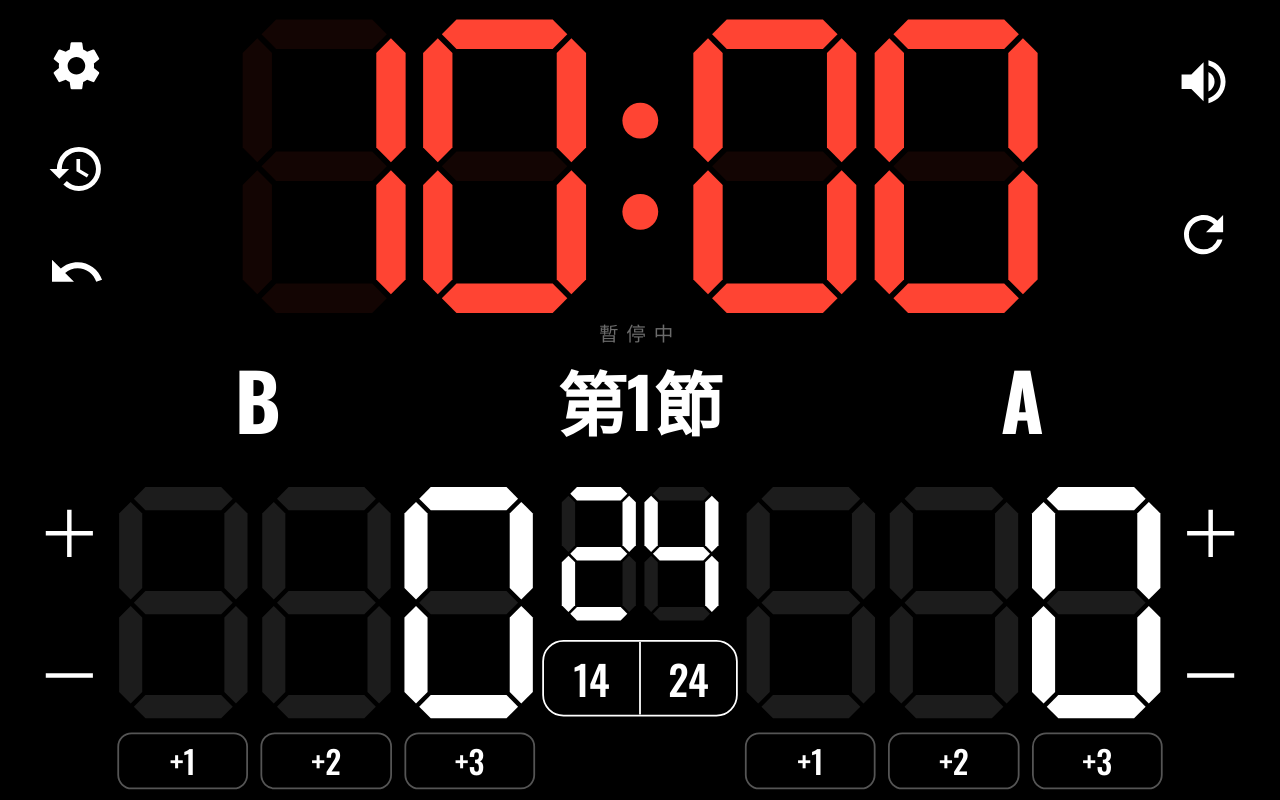
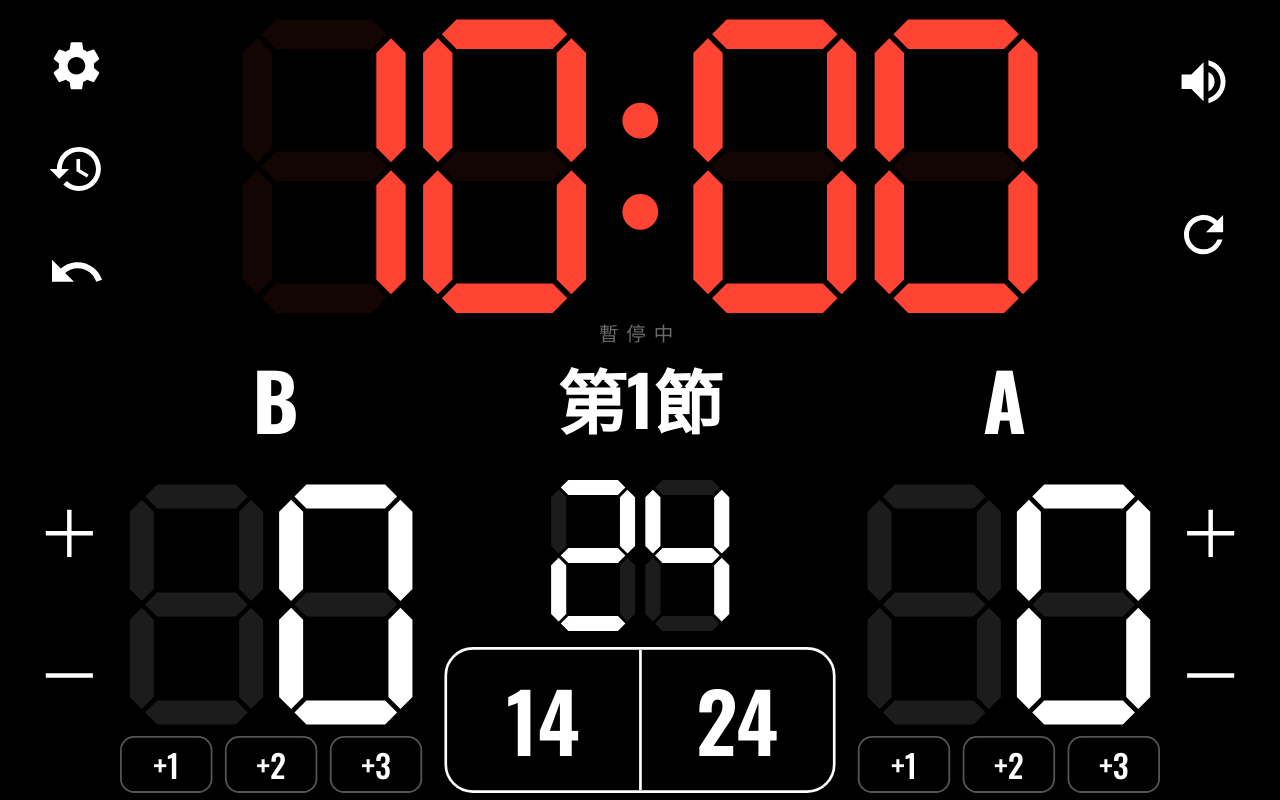
Before and after one commit to Acegalaxy2328/NTUbasketball-scoreboard, a plain HTML site: page index.html in a window 1280 px wide. Drawn offline with nearby package versions, Linux system fonts and the light colour scheme.

Commit message:
節次改用自製選單（修正 iOS 閃退）、比分兩位數、放大小表按鍵
Co-Authored-By: Claude Opus 5.5 <noreply@anthropic.com>
Claude-Session: https://claude.ai/code/session_01XL9Cv89tuQWwPDsXF1mAiK

```diff
--- a/index.html
+++ b/index.html
@@ -41,17 +41,22 @@
   #gameDisp{left:120px;width:1160px;top:22px;height:330px;--h:330px;color:var(--clock);--ghost:.075;--gap:20px}
   #pausedTag{left:0;width:1400px;top:358px;text-align:center;font-size:22px;color:#6b6b6b;letter-spacing:.4em;pointer-events:none}
 
-  .team,#periodSel{top:392px;height:112px;background:transparent;border:0;color:#fff;text-align:center;
+  .team,#periodBtn{top:392px;height:112px;background:transparent;border:0;color:#fff;text-align:center;
     font-family:var(--labelFont);font-weight:700;outline:none;padding:0;border-radius:0;
     border-bottom:3px solid transparent;-webkit-appearance:none;appearance:none}
   .team{width:400px;font-size:88px;-webkit-user-select:text;user-select:text}
   .team:focus{border-bottom-color:#555}
-  #teamL{left:70px} #teamR{left:930px}
-  #periodSel{left:470px;width:460px;font-size:78px;text-align-last:center;cursor:pointer;font-family:var(--labelFont)}
-  #periodSel option{background:#111;color:#fff;font-size:20px}
+  #teamL{left:90px} #teamR{left:910px}
+  #periodBtn{left:470px;width:460px;font-size:78px;cursor:pointer;line-height:112px;white-space:nowrap}
+  #periodBtn:active{color:#bbb}
+  .pgrid{display:grid;grid-template-columns:repeat(4,1fr);gap:12px;padding:18px 0 4px}
+  .pgrid button{background:#222;border:2px solid #3a3a3a;border-radius:14px;padding:18px 4px;font-size:20px;font-weight:700;color:#eee}
+  .pgrid button.cur{background:#fff;color:#000;border-color:#fff}
+  .pgrid button:active{background:#444}
 
-  .score{top:548px;width:470px;height:260px;--h:260px;color:#fff;--ghost:.11;--gap:16px;cursor:default}
-  #scoreL{left:112px} #scoreR{left:818px}
+  .score{top:545px;width:340px;height:270px;--h:270px;color:#fff;--ghost:.11;--gap:18px;cursor:default}
+  .score.three{top:585px;height:190px;--h:190px;--gap:12px}
+  #scoreL{left:115px} #scoreR{left:945px}
 
   .pm{width:100px;height:120px;display:flex;align-items:center;justify-content:center;border-radius:18px}
   .pm svg{width:60px;height:60px;stroke:#fff;stroke-width:5;stroke-linecap:square}
@@ -59,14 +64,14 @@
   #Lplus{left:8px;top:540px} #Lminus{left:8px;top:700px}
   #Rplus{left:1292px;top:540px} #Rminus{left:1292px;top:700px}
 
-  .addRow{top:824px;width:470px;height:64px;display:flex;gap:14px}
-  #addL{left:112px} #addR{left:818px}
+  .addRow{top:828px;width:340px;height:64px;display:flex;gap:14px}
+  #addL{left:115px} #addR{left:945px}
   .addRow button{flex:1;border:2px solid #555;border-radius:16px;font-family:'Oswald',sans-serif;font-weight:500;font-size:36px;line-height:1;transition:background .08s,color .08s}
   .addRow button:active{background:#fff;color:#000;border-color:#fff}
-  #shotDisp{left:590px;width:220px;top:548px;height:150px;--h:150px;color:#fff;--ghost:.11;--gap:10px}
-  #shotBtns{left:590px;top:720px;width:220px;height:86px;border:2px solid #fff;border-radius:24px;display:flex;overflow:hidden;box-sizing:border-box}
-  #shotBtns button{flex:1;font-family:'Oswald',sans-serif;font-weight:500;font-size:46px;transition:background .08s,color .08s}
-  #shotBtns button + button{border-left:2px solid #fff}
+  #shotDisp{left:500px;width:400px;top:540px;height:170px;--h:170px;color:#fff;--ghost:.11;--gap:12px}
+  #shotBtns{left:480px;top:728px;width:440px;height:164px;border:3px solid #fff;border-radius:32px;display:flex;overflow:hidden;box-sizing:border-box}
+  #shotBtns button{flex:1;font-family:'Oswald',sans-serif;font-weight:600;font-size:92px;line-height:1;transition:background .08s,color .08s}
+  #shotBtns button + button{border-left:3px solid #fff}
   #shotBtns button.held{background:#fff;color:#000}
 
   /* ---------- modals ---------- */
@@ -124,7 +129,7 @@
   <div id="pausedTag">暫停中</div>
 
   <input id="teamL" class="team" maxlength="12" spellcheck="false" autocomplete="off">
-  <select id="periodSel" aria-label="節次"></select>
+  <button id="periodBtn" aria-label="節次">第1節</button>
   <input id="teamR" class="team" maxlength="12" spellcheck="false" autocomplete="off">
 
   <button class="pm" id="Lplus" aria-label="左隊加分"><svg viewBox="0 0 60 60"><path d="M30 6v48M6 30h48"/></svg></button>
@@ -223,6 +228,15 @@
   </div>
 </div>
 
+<!-- Period picker -->
+<div class="overlay" id="ovPeriod">
+  <div class="modal" style="width:min(560px,94vw)">
+    <header>選擇節次 <button class="btn close" data-close>取消</button></header>
+    <div class="body"><div class="pgrid" id="pgrid"></div>
+      <div class="note">切換節次後，大表會重置為該節時間、小表回到 24。</div></div>
+  </div>
+</div>
+
 <!-- Reset -->
 <div class="overlay" id="ovReset">
   <div class="modal" style="width:min(460px,92vw)">
@@ -308,7 +322,7 @@ function clockText(){                 // for history
   return String(Math.floor(tot / 60)).padStart(2,'0') + ':' + String(tot % 60).padStart(2,'0');
 }
 const shotStr = () => String(Math.ceil(Math.max(0, S.shot.remain) / 1000)).padStart(2, ' ');
-const scoreStr = n => String(n).padStart(3, ' ');
+const scoreStr = n => String(n).padStart(n >= 100 ? 3 : 2, ' ');
 
 /* ---------------- 7-segment renderer ---------------- */
 const W = 100, H = 180, T = 18, h = T / 2, G = 2.5;
@@ -361,6 +375,9 @@ function render(){
   setDisp($('shotDisp'), shotOff() ? '  ' : shotStr());
   setDisp($('scoreL'), scoreStr(S.scores.L));
   setDisp($('scoreR'), scoreStr(S.scores.R));
+  $('scoreL').classList.toggle('three', S.scores.L >= 100);
+  $('scoreR').classList.toggle('three', S.scores.R >= 100);
+  $('periodBtn').textContent = periodLabel(S.period);
   $('pausedTag').style.visibility = (!S.game.running && S.game.remain > 0) ? 'visible' : 'hidden';
   $('pausedTag').textContent = '暫停中';
   if (S.game.remain <= 0) { $('pausedTag').style.visibility = 'visible'; $('pausedTag').textContent = '時間到'; }
@@ -544,7 +561,7 @@ function doUndo(){
     S[c].remain = Math.max(0, r);
   }
   shotPausedByLink = false;
-  S.scores = {...u.scores}; S.period = u.period; sel.value = u.period;
+  S.scores = {...u.scores}; S.period = u.period;
   S.teams = {...u.teams};
   for (const side of ['L','R']) { $('team' + side).value = S.teams[side]; fitTeam($('team' + side)); }
   log(`↶ 復原：${u.label}`);
@@ -606,14 +623,19 @@ for (const side of ['L','R']) {
 }
 
 // period
-const sel = $('periodSel');
-sel.innerHTML = PERIODS.map(p => `<option value="${p[0]}">${p[1]}</option>`).join('');
-sel.value = S.period;
-sel.addEventListener('change', () => {
-  pushUndo(`切換至 ${periodLabel(sel.value)}`);
-  S.period = sel.value; resetClocks();
+function openPeriod(){
+  $('pgrid').innerHTML = PERIODS.map(p => `<button data-p="${p[0]}" class="${p[0] === S.period ? 'cur' : ''}">${p[1]}</button>`).join('');
+  openOv('ovPeriod');
+}
+$('periodBtn').addEventListener('click', () => { blurActive(); openPeriod(); });
+$('pgrid').addEventListener('click', e => {
+  const b = e.target.closest('[data-p]'); if (!b) return;
+  closeOv('ovPeriod');
+  const v = b.dataset.p; if (v === S.period) return;
+  pushUndo(`切換至 ${periodLabel(v)}`);
+  S.period = v; resetClocks();
   log(`切換至 ${periodLabel(S.period)}，計時重置`);
-  render(); save(); sel.blur();
+  render(); save();
 });
 
 // top buttons
@@ -642,7 +664,7 @@ $('rAll').addEventListener('click', () => {
   closeOv('ovReset');
   confirmBox('重置整場比賽？', '比分會歸零並回到第1節（按錯可以用「復原上一步」救回來）。', () => {
     pushUndo('整場比賽重置');
-    S.scores = {L:0, R:0}; S.period = '1'; sel.value = '1'; resetClocks();
+    S.scores = {L:0, R:0}; S.period = '1'; resetClocks();
     log('↺ 整場比賽重置'); render(); save(); toast('已重置整場比賽');
   });
 });
--- a/sw.js
+++ b/sw.js
@@ -1,4 +1,4 @@
-const VERSION = 'bb-v3';
+const VERSION = 'bb-v4';
 const SHELL = ['./', './index.html', './manifest.webmanifest', './icon-192.png', './icon-512.png', './apple-touch-icon.png'];
 self.addEventListener('install', e => {
   e.waitUntil(caches.open(VERSION).then(c => c.addAll(SHELL)).then(() => self.skipWaiting()));
```
